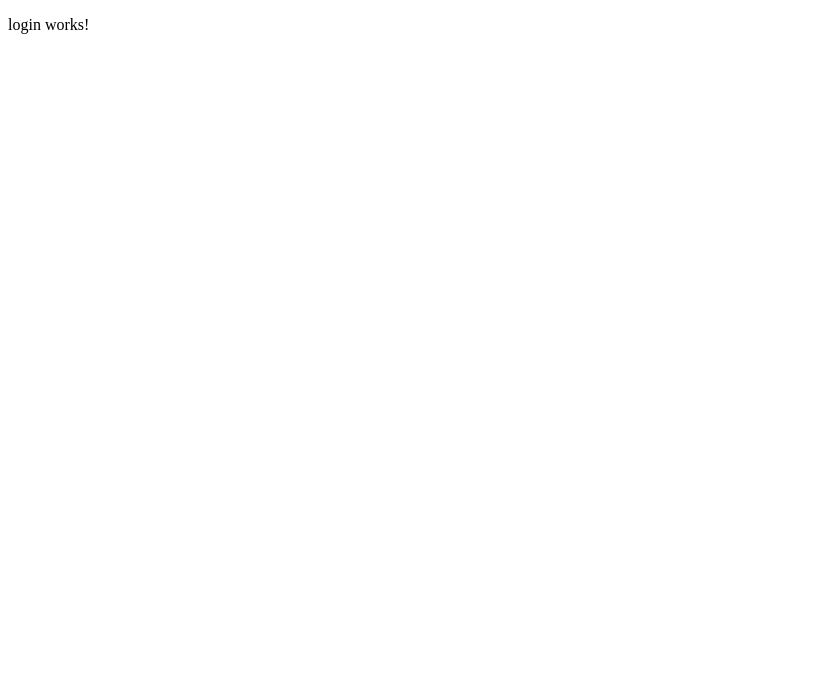
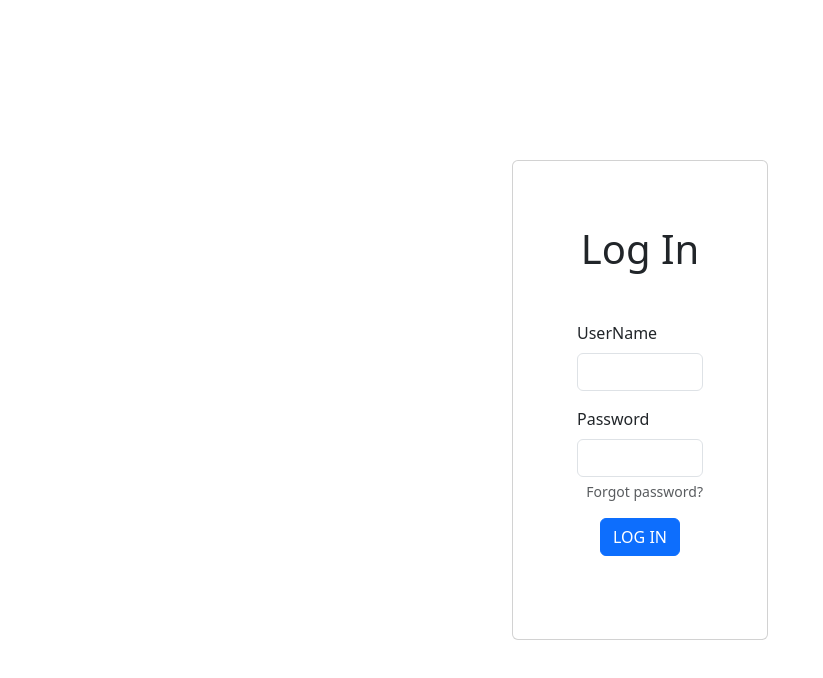
Before and after one commit to karthickMurali8/test_project, an Angular app in the folder front_end_angular/: page / in a window 1280 px wide. Shown: the top 678 px of the page, without its empty margins (0-823 px from the left). Built offline with nearby package versions, Linux system fonts and the light colour scheme.

Commit message:
Log in form created and bootstrap installed

```diff
--- a/front_end_angular/package.json
+++ b/front_end_angular/package.json
@@ -18,6 +18,7 @@
     "@angular/platform-browser": "^15.0.0",
     "@angular/platform-browser-dynamic": "^15.0.0",
     "@angular/router": "^15.0.0",
+    "bootstrap": "^5.3.0-alpha3",
     "rxjs": "~7.5.0",
     "tslib": "^2.3.0",
     "zone.js": "~0.12.0"
--- a/front_end_angular/src/app/app.module.ts
+++ b/front_end_angular/src/app/app.module.ts
@@ -12,7 +12,7 @@ import { LoginComponent } from './login-signup/login/login.component';
   ],
   imports: [
     BrowserModule,
-    AppRoutingModule
+    AppRoutingModule,
   ],
   providers: [],
   bootstrap: [AppComponent]
--- a/front_end_angular/src/app/login-signup/login/login.component.html
+++ b/front_end_angular/src/app/login-signup/login/login.component.html
@@ -1 +1,21 @@
-<p>login works!</p>
+<div class="card-wrapper">
+    <div class="card">
+        <div class="card-body login-form">
+            <h1 class="card-title text-center mb-5 mt-5">Log In</h1>
+            <div class="card-text">
+                <div class="mb-3 mx-5">
+                    <label for="email" class="form-label">UserName</label>
+                    <input type="text" class="form-control" id="email">
+                </div>
+                <div class="mb-3 mx-5">
+                    <label for="password" class="form-label">Password</label>
+                    <input type="text" class="form-control" id="password">
+                    <p class="form-text text-end">Forgot password?</p>
+                </div>
+                <div class="d-flex justify-content-center">
+                    <button type="submit" class="btn btn-primary">LOG IN</button>
+                </div>
+            </div>
+        </div>
+    </div>
+</div>
--- a/front_end_angular/src/app/login-signup/login/login.component.scss
+++ b/front_end_angular/src/app/login-signup/login/login.component.scss
@@ -0,0 +1,12 @@
+.card-wrapper {
+    height: 100vh;
+    display: flex;
+    align-items: center;
+    justify-content: center;
+
+    .card {
+        width: 20vw;
+        height: 60vh;
+        margin: auto;
+    }
+}
--- a/front_end_angular/src/index.html
+++ b/front_end_angular/src/index.html
@@ -6,8 +6,11 @@
   <base href="/">
   <meta name="viewport" content="width=device-width, initial-scale=1">
   <link rel="icon" type="image/x-icon" href="favicon.ico">
+  <link href="https://cdn.jsdelivr.net/npm/bootstrap@5.3.0-alpha3/dist/css/bootstrap.min.css" rel="stylesheet" integrity="sha384-KK94CHFLLe+nY2dmCWGMq91rCGa5gtU4mk92HdvYe+M/SXH301p5ILy+dN9+nJOZ" crossorigin="anonymous">
 </head>
 <body>
+  <script src="https://cdn.jsdelivr.net/npm/@popperjs/core@2.11.7/dist/umd/popper.min.js" integrity="sha384-zYPOMqeu1DAVkHiLqWBUTcbYfZ8osu1Nd6Z89ify25QV9guujx43ITvfi12/QExE" crossorigin="anonymous"></script>
+  <script src="https://cdn.jsdelivr.net/npm/bootstrap@5.3.0-alpha3/dist/js/bootstrap.min.js" integrity="sha384-Y4oOpwW3duJdCWv5ly8SCFYWqFDsfob/3GkgExXKV4idmbt98QcxXYs9UoXAB7BZ" crossorigin="anonymous"></script>
   <app-root></app-root>
 </body>
 </html>
```
Also changed, not shown: 1 other file (tests, documents, lock files or other folders).
